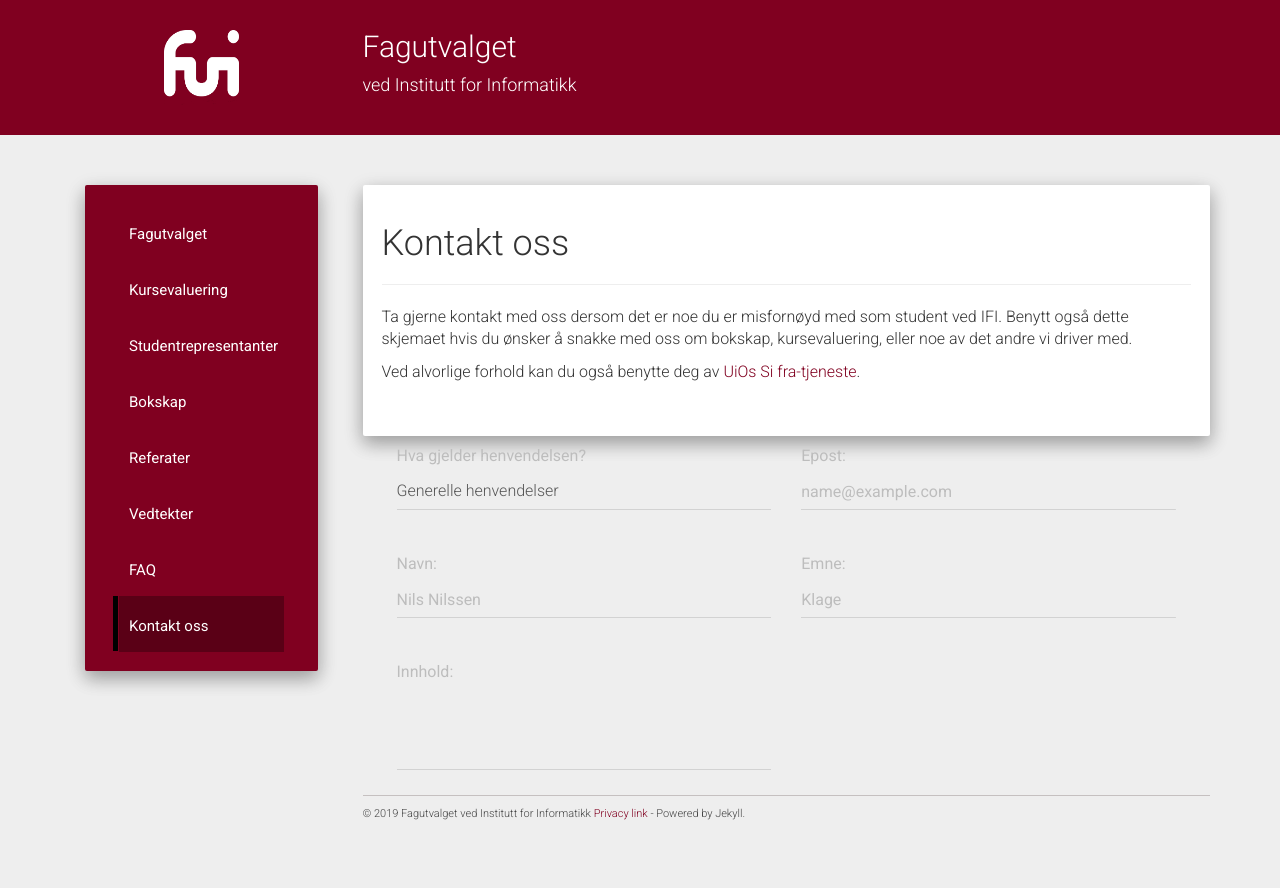
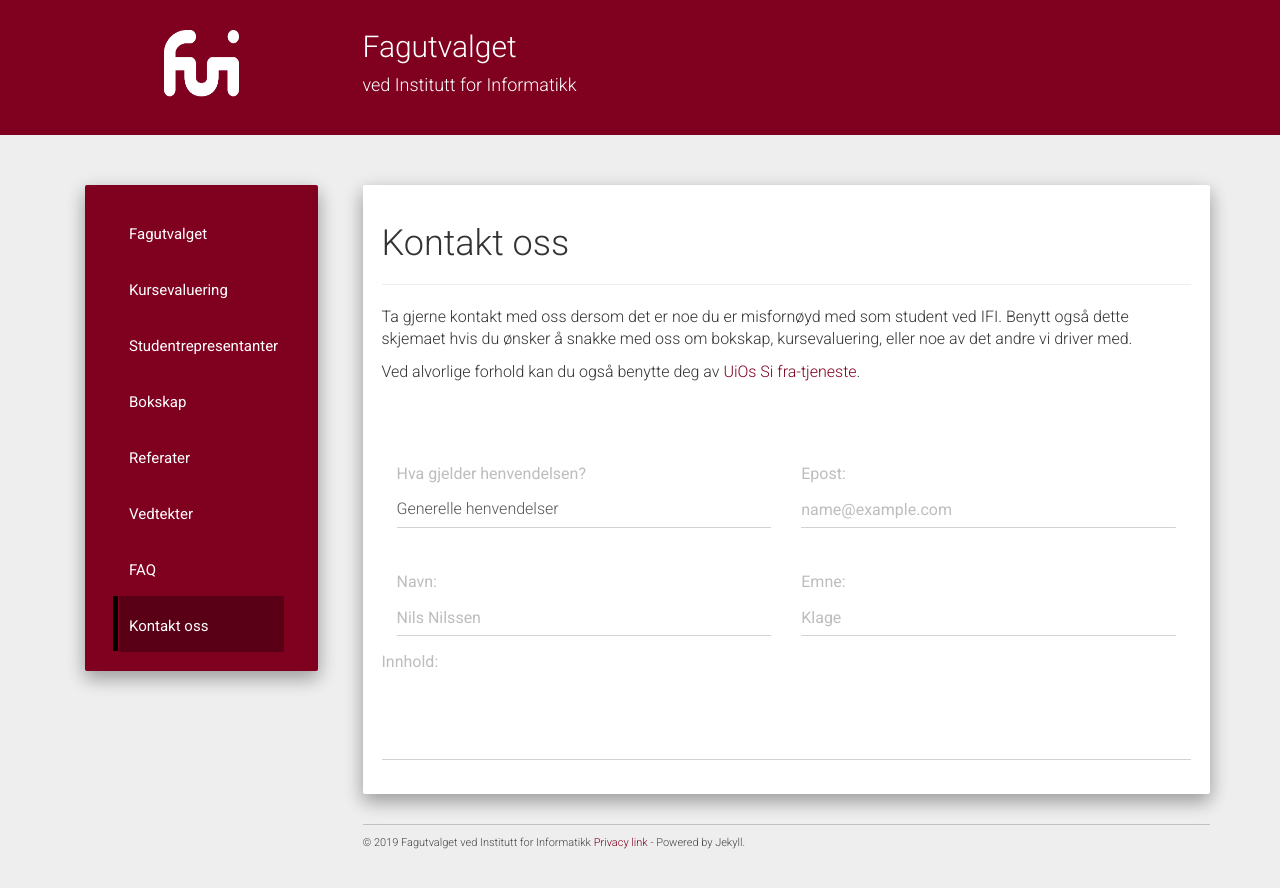
Before and after one commit to fui/fui.github.io, a Jekyll site: the page built from contact.md, in a window 1280 px wide. Shown: the top 888 px of the page. Built offline with Jekyll 4.4.1, drawn with Linux system fonts in a browser that asks for light colours; nearby versions of some CDN libraries.

Commit message:
fixing contact

```diff
--- a/contact.md
+++ b/contact.md
@@ -37,7 +37,7 @@
         <label for="exampleFormControlInput1">Emne:</label>
         <input type="text" class="form-control" id="alert" placeholder="Klage">
     </div>
-  <div class="form-group col-xs-6">
+  <div class="form-group">
     <label for="exampleFormControlTextarea1">Innhold:</label>
     <textarea class="form-control" id="exampleFormControlTextarea1" rows="3"></textarea>
   </div>
```
